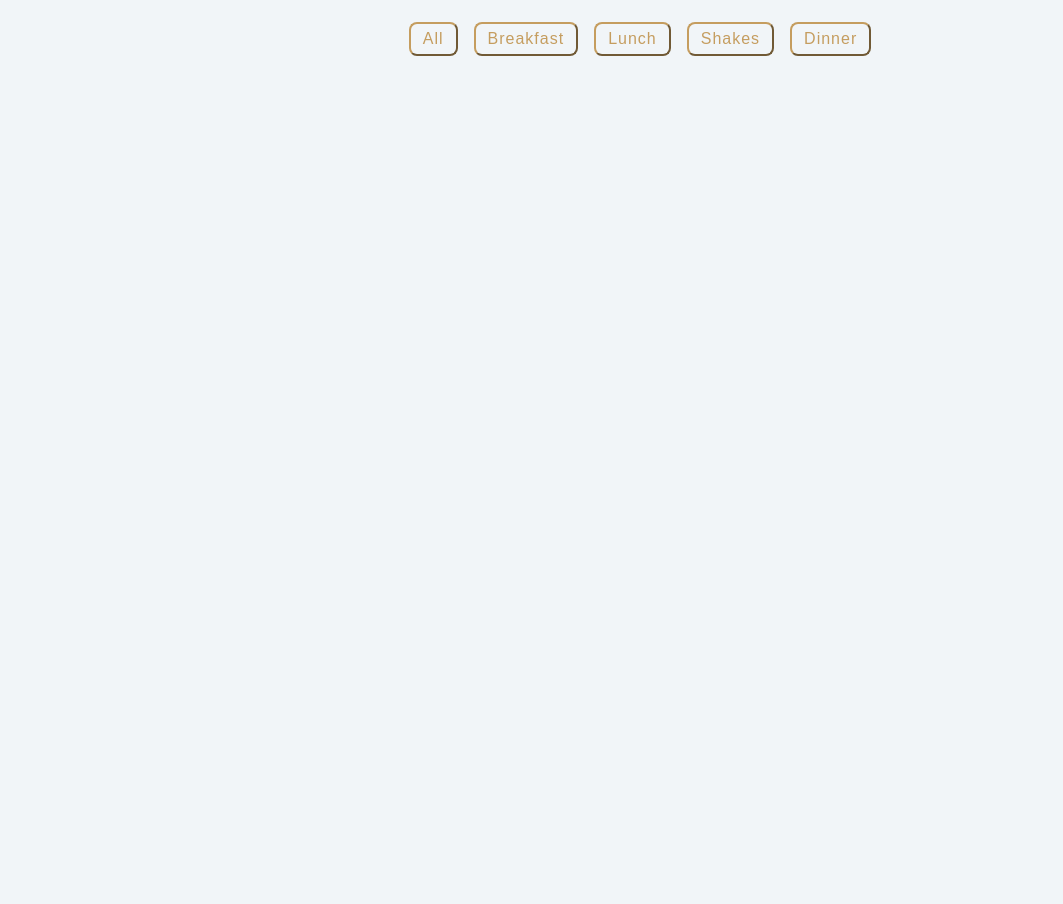
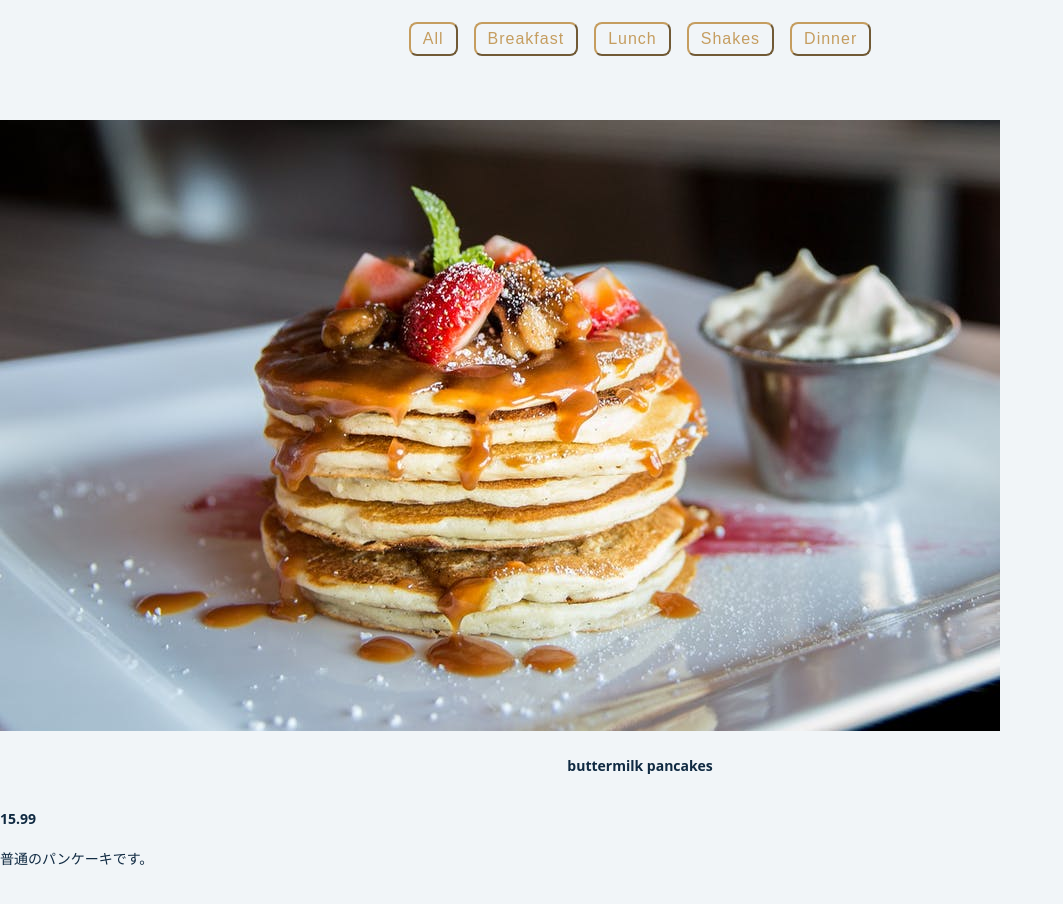
Before and after one commit to r-shirasu/menu_React_practice, a React (Create React App) app: page / in a window 1280 px wide. Shown: the part 220-1124 px from the top of the page, without its empty margins (0-1063 px from the left). Before the commit the page ends 800 px from the top, so only its background shows below. Built offline with nearby package versions, Linux system fonts and the light colour scheme.

Commit message:
htmlに情報表示

```diff
--- a/src/Menu.js
+++ b/src/Menu.js
@@ -2,9 +2,8 @@ import "./Menu.scss";
 import { menudata } from "./Menudata";
 
 export const Menu = () => {
-  console.log(menudata);
-
   return (
+    <>
       <div className="btn-container">
         <button type="button" className="filter-btn" data-id="all">
           all
@@ -22,5 +21,18 @@ export const Menu = () => {
           dinner
         </button>
       </div>
+      <div className="section">
+        <article className="menu-item">
+          <img src={menudata[0].img} alt={menudata[0].alt}></img>
+          <div className="item-info">
+            <header>
+              <h4 className="title">{menudata[0].title}</h4>
+              <h4 className="price">{menudata[0].price}</h4>
+            </header>
+            <p className="item-text">{menudata[0].desc}</p>
+          </div>
+        </article>
+      </div>
+    </>
   );
 };
--- a/src/Menudata.js
+++ b/src/Menudata.js
@@ -5,6 +5,7 @@ export const menudata = [
     category: "breakfast",
     price: 15.99,
     img: `${process.env.PUBLIC_URL}/images/item-1.jpeg`,
-    desc: `I'm baby woke mlkshk wolf bitters live-edge blue bottle, hammock freegan copper mug whatever cold-pressed `,
+    alt: "buttermilk pancakes",
+    desc: "普通のパンケーキです。",
   },
 ];
```
Lines whose indentation alone changed are shown as unchanged.
